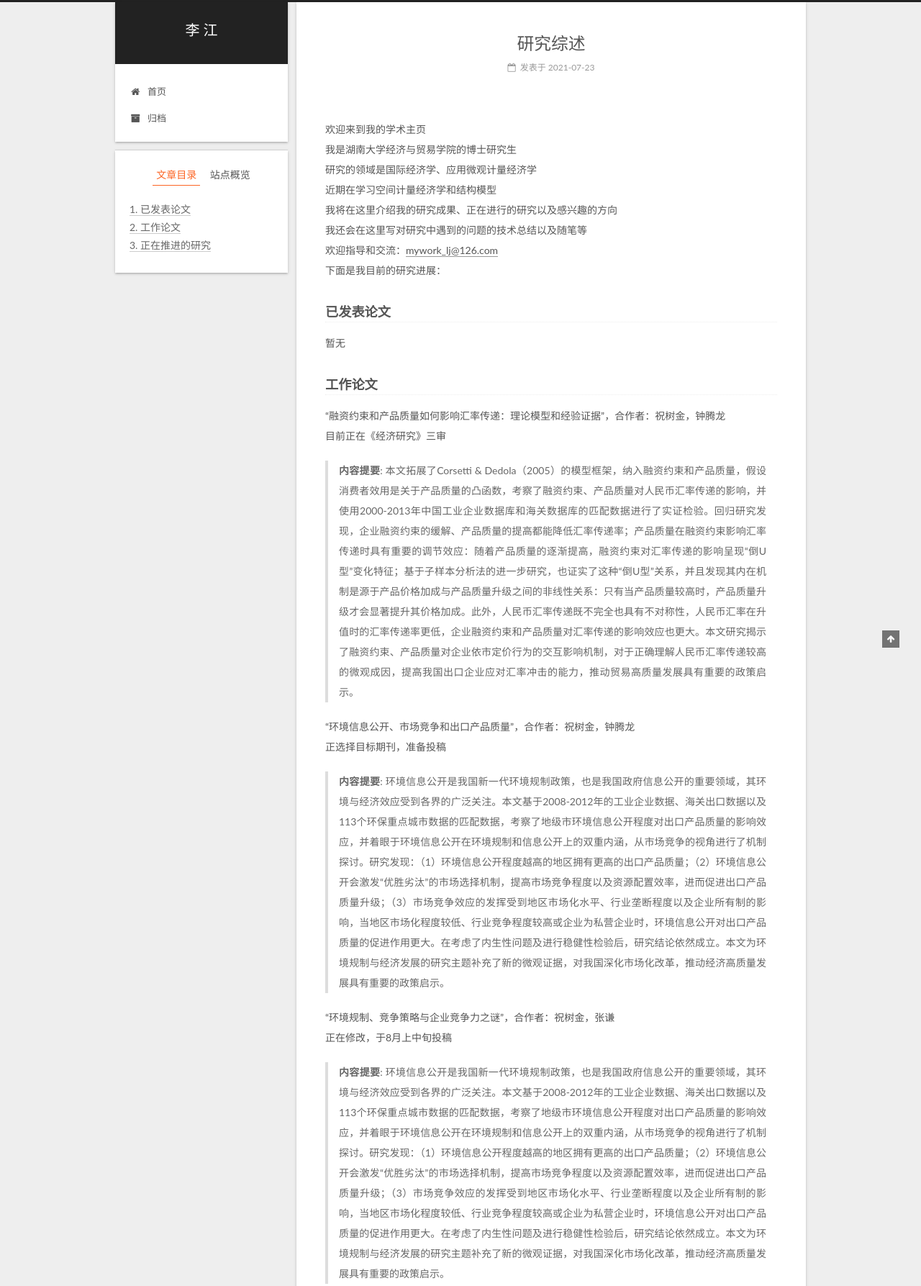
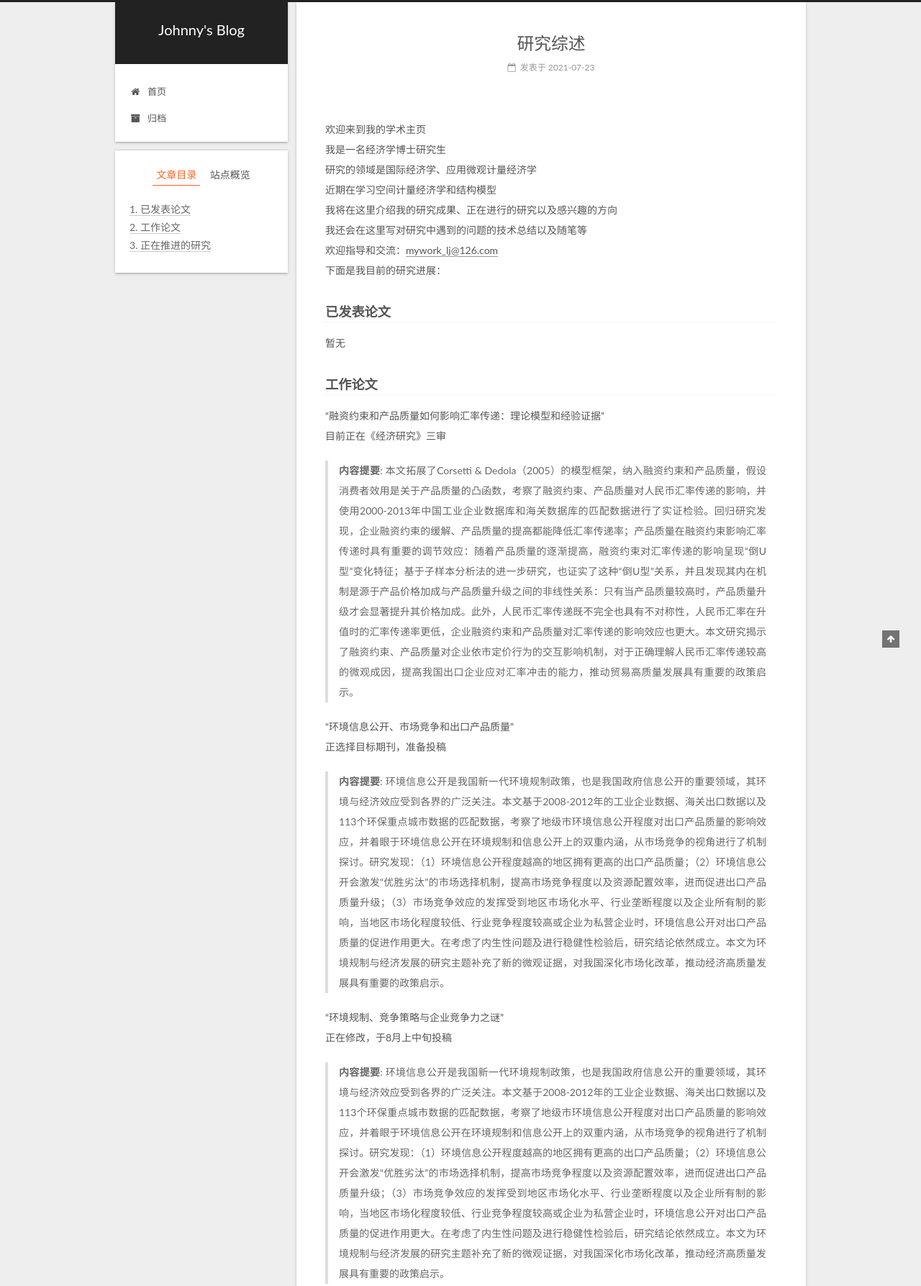
Before and after one commit to Johnny1226/Johnny1226.github.io, a plain HTML site: page 2021/07/23/Introduction/index.html in a window 1280 px wide. Shown: the top 1787 px of the page at 72% size. Drawn offline with Linux system fonts and the light colour scheme.

Commit message:
Site updated: 2021-07-27 09:01:28

```diff
--- a/2021/07/23/Introduction/index.html
+++ b/2021/07/23/Introduction/index.html
@@ -79,15 +79,15 @@
 
 
 
-<meta name="description" content="欢迎来到我的学术主页我是湖南大学经济与贸易学院的博士研究生研究的领域是国际经济学、应用微观计量经济学近期在学习空间计量经济学和结构模型我将在这里介绍我的研究成果、正在进行的研究以及感兴趣的方向我还会在这里写对研究中遇到的问题的技术总结以及随笔等欢迎指导和交流：&amp;#109;&amp;#x79;&amp;#119;&amp;#111;&amp;#x72;&amp;#x6b;&amp;#95;&amp;#x6c;&amp;#106;&amp;#x40;&amp;#49;&amp;#x32;">
+<meta name="description" content="欢迎来到我的学术主页我是一名经济学博士研究生研究的领域是国际经济学、应用微观计量经济学近期在学习空间计量经济学和结构模型我将在这里介绍我的研究成果、正在进行的研究以及感兴趣的方向我还会在这里写对研究中遇到的问题的技术总结以及随笔等欢迎指导和交流：&amp;#x6d;&amp;#x79;&amp;#x77;&amp;#x6f;&amp;#x72;&amp;#107;&amp;#x5f;&amp;#108;&amp;#x6a;&amp;#x40;&amp;#49;&amp;#x32;&amp;#54;&amp;">
 <meta property="og:type" content="article">
 <meta property="og:title" content="研究综述">
 <meta property="og:url" content="http://example.com/2021/07/23/Introduction/index.html">
-<meta property="og:site_name" content="李  江">
-<meta property="og:description" content="欢迎来到我的学术主页我是湖南大学经济与贸易学院的博士研究生研究的领域是国际经济学、应用微观计量经济学近期在学习空间计量经济学和结构模型我将在这里介绍我的研究成果、正在进行的研究以及感兴趣的方向我还会在这里写对研究中遇到的问题的技术总结以及随笔等欢迎指导和交流：&amp;#109;&amp;#x79;&amp;#119;&amp;#111;&amp;#x72;&amp;#x6b;&amp;#95;&amp;#x6c;&amp;#106;&amp;#x40;&amp;#49;&amp;#x32;">
+<meta property="og:site_name" content="Johnny&#39;s Blog">
+<meta property="og:description" content="欢迎来到我的学术主页我是一名经济学博士研究生研究的领域是国际经济学、应用微观计量经济学近期在学习空间计量经济学和结构模型我将在这里介绍我的研究成果、正在进行的研究以及感兴趣的方向我还会在这里写对研究中遇到的问题的技术总结以及随笔等欢迎指导和交流：&amp;#x6d;&amp;#x79;&amp;#x77;&amp;#x6f;&amp;#x72;&amp;#107;&amp;#x5f;&amp;#108;&amp;#x6a;&amp;#x40;&amp;#49;&amp;#x32;&amp;#54;&amp;">
 <meta property="og:locale">
 <meta property="article:published_time" content="2021-07-23T10:16:52.298Z">
-<meta property="article:modified_time" content="2021-07-26T02:59:39.215Z">
+<meta property="article:modified_time" content="2021-07-27T01:00:29.816Z">
 <meta property="article:author" content="李  江">
 <meta name="twitter:card" content="summary">
 
@@ -125,7 +125,7 @@
 
 
 
-  <title>研究综述 | 李  江</title>
+  <title>研究综述 | Johnny's Blog</title>
 
 
 
@@ -155,7 +155,7 @@
     <div class="custom-logo-site-title">
       <a href="/"  class="brand" rel="start">
         <span class="logo-line-before"><i></i></span>
-        <span class="site-title">李  江</span>
+        <span class="site-title">Johnny's Blog</span>
         <span class="logo-line-after"><i></i></span>
       </a>
     </div>
@@ -241,7 +241,7 @@
     </span>
 
     <span hidden itemprop="publisher" itemscope itemtype="http://schema.org/Organization">
-      <meta itemprop="name" content="李  江">
+      <meta itemprop="name" content="Johnny's Blog">
     </span>
 
 
@@ -299,23 +299,23 @@
 
 
 
-        <p>欢迎来到我的学术主页<br>我是湖南大学经济与贸易学院的博士研究生<br>研究的领域是国际经济学、应用微观计量经济学<br>近期在学习空间计量经济学和结构模型<br>我将在这里介绍我的研究成果、正在进行的研究以及感兴趣的方向<br>我还会在这里写对研究中遇到的问题的技术总结以及随笔等<br>欢迎指导和交流：<a href="mailto:&#109;&#x79;&#119;&#111;&#x72;&#x6b;&#95;&#x6c;&#106;&#x40;&#49;&#x32;&#x36;&#46;&#x63;&#111;&#109;">&#109;&#x79;&#119;&#111;&#x72;&#x6b;&#95;&#x6c;&#106;&#x40;&#49;&#x32;&#x36;&#46;&#x63;&#111;&#109;</a><br>下面是我目前的研究进展：</p>
+        <p>欢迎来到我的学术主页<br>我是一名经济学博士研究生<br>研究的领域是国际经济学、应用微观计量经济学<br>近期在学习空间计量经济学和结构模型<br>我将在这里介绍我的研究成果、正在进行的研究以及感兴趣的方向<br>我还会在这里写对研究中遇到的问题的技术总结以及随笔等<br>欢迎指导和交流：<a href="mailto:&#x6d;&#x79;&#x77;&#x6f;&#x72;&#107;&#x5f;&#108;&#x6a;&#x40;&#49;&#x32;&#54;&#x2e;&#x63;&#111;&#x6d;">&#x6d;&#x79;&#x77;&#x6f;&#x72;&#107;&#x5f;&#108;&#x6a;&#x40;&#49;&#x32;&#54;&#x2e;&#x63;&#111;&#x6d;</a><br>下面是我目前的研究进展：</p>
 <span id="more"></span>
 
 <h3 id="已发表论文"><a href="#已发表论文" class="headerlink" title="已发表论文"></a>已发表论文</h3><p>暂无</p>
-<h3 id="工作论文"><a href="#工作论文" class="headerlink" title="工作论文"></a>工作论文</h3><p>“融资约束和产品质量如何影响汇率传递：理论模型和经验证据”，合作者：祝树金，钟腾龙<br>目前正在《经济研究》三审</p>
+<h3 id="工作论文"><a href="#工作论文" class="headerlink" title="工作论文"></a>工作论文</h3><p>“融资约束和产品质量如何影响汇率传递：理论模型和经验证据”<br>目前正在《经济研究》三审</p>
 <blockquote>
 <p><strong>内容提要</strong>: 本文拓展了Corsetti &amp; Dedola（2005）的模型框架，纳入融资约束和产品质量，假设消费者效用是关于产品质量的凸函数，考察了融资约束、产品质量对人民币汇率传递的影响，并使用2000-2013年中国工业企业数据库和海关数据库的匹配数据进行了实证检验。回归研究发现，企业融资约束的缓解、产品质量的提高都能降低汇率传递率；产品质量在融资约束影响汇率传递时具有重要的调节效应：随着产品质量的逐渐提高，融资约束对汇率传递的影响呈现“倒U型”变化特征；基于子样本分析法的进一步研究，也证实了这种“倒U型”关系，并且发现其内在机制是源于产品价格加成与产品质量升级之间的非线性关系：只有当产品质量较高时，产品质量升级才会显著提升其价格加成。此外，人民币汇率传递既不完全也具有不对称性，人民币汇率在升值时的汇率传递率更低，企业融资约束和产品质量对汇率传递的影响效应也更大。本文研究揭示了融资约束、产品质量对企业依市定价行为的交互影响机制，对于正确理解人民币汇率传递较高的微观成因，提高我国出口企业应对汇率冲击的能力，推动贸易高质量发展具有重要的政策启示。</p>
 </blockquote>
-<p>“环境信息公开、市场竞争和出口产品质量”，合作者：祝树金，钟腾龙<br>正选择目标期刊，准备投稿</p>
+<p>“环境信息公开、市场竞争和出口产品质量”<br>正选择目标期刊，准备投稿</p>
 <blockquote>
 <p><strong>内容提要</strong>: 环境信息公开是我国新一代环境规制政策，也是我国政府信息公开的重要领域，其环境与经济效应受到各界的广泛关注。本文基于2008-2012年的工业企业数据、海关出口数据以及113个环保重点城市数据的匹配数据，考察了地级市环境信息公开程度对出口产品质量的影响效应，并着眼于环境信息公开在环境规制和信息公开上的双重内涵，从市场竞争的视角进行了机制探讨。研究发现：（1）环境信息公开程度越高的地区拥有更高的出口产品质量；（2）环境信息公开会激发“优胜劣汰”的市场选择机制，提高市场竞争程度以及资源配置效率，进而促进出口产品质量升级；（3）市场竞争效应的发挥受到地区市场化水平、行业垄断程度以及企业所有制的影响，当地区市场化程度较低、行业竞争程度较高或企业为私营企业时，环境信息公开对出口产品质量的促进作用更大。在考虑了内生性问题及进行稳健性检验后，研究结论依然成立。本文为环境规制与经济发展的研究主题补充了新的微观证据，对我国深化市场化改革，推动经济高质量发展具有重要的政策启示。</p>
 </blockquote>
-<p>“环境规制、竞争策略与企业竞争力之谜”，合作者：祝树金，张谦<br>正在修改，于8月上中旬投稿</p>
+<p>“环境规制、竞争策略与企业竞争力之谜”<br>正在修改，于8月上中旬投稿</p>
 <blockquote>
 <p><strong>内容提要</strong>: 环境信息公开是我国新一代环境规制政策，也是我国政府信息公开的重要领域，其环境与经济效应受到各界的广泛关注。本文基于2008-2012年的工业企业数据、海关出口数据以及113个环保重点城市数据的匹配数据，考察了地级市环境信息公开程度对出口产品质量的影响效应，并着眼于环境信息公开在环境规制和信息公开上的双重内涵，从市场竞争的视角进行了机制探讨。研究发现：（1）环境信息公开程度越高的地区拥有更高的出口产品质量；（2）环境信息公开会激发“优胜劣汰”的市场选择机制，提高市场竞争程度以及资源配置效率，进而促进出口产品质量升级；（3）市场竞争效应的发挥受到地区市场化水平、行业垄断程度以及企业所有制的影响，当地区市场化程度较低、行业竞争程度较高或企业为私营企业时，环境信息公开对出口产品质量的促进作用更大。在考虑了内生性问题及进行稳健性检验后，研究结论依然成立。本文为环境规制与经济发展的研究主题补充了新的微观证据，对我国深化市场化改革，推动经济高质量发展具有重要的政策启示。</p>
 </blockquote>
-<h3 id="正在推进的研究"><a href="#正在推进的研究" class="headerlink" title="正在推进的研究"></a>正在推进的研究</h3><h4 id="进行中工作论文"><a href="#进行中工作论文" class="headerlink" title="进行中工作论文"></a>进行中工作论文</h4><p>“Environment Information Disclosure，Competitive Strategy and Export  Price ：Evidence From China”，Shujin Zhu<br>正在写作，预计8月上中旬完成初稿</p>
+<h3 id="正在推进的研究"><a href="#正在推进的研究" class="headerlink" title="正在推进的研究"></a>正在推进的研究</h3><h4 id="进行中工作论文"><a href="#进行中工作论文" class="headerlink" title="进行中工作论文"></a>进行中工作论文</h4><p>“Environment Information Disclosure，Competitive Strategy and Export  Price ：Evidence From China”<br>正在写作，预计8月上中旬完成初稿</p>
 <h4 id="文献和方法"><a href="#文献和方法" class="headerlink" title="文献和方法"></a>文献和方法</h4><p>“Domestic Value Added in Exports: Theory and Firm Evidence from China”，Kee and Tang，2016，AER<br>精读文献，掌握其理论和方法，8月份完成</p>
 <p>学习空间计量、空间结构模型的基本原理。</p>
 
```
Also changed, not shown: archives/2021/07/index.html (+4 -4 lines), archives/2021/index.html (+4 -4 lines), archives/index.html (+4 -4 lines), index.html (+6 -6 lines).
